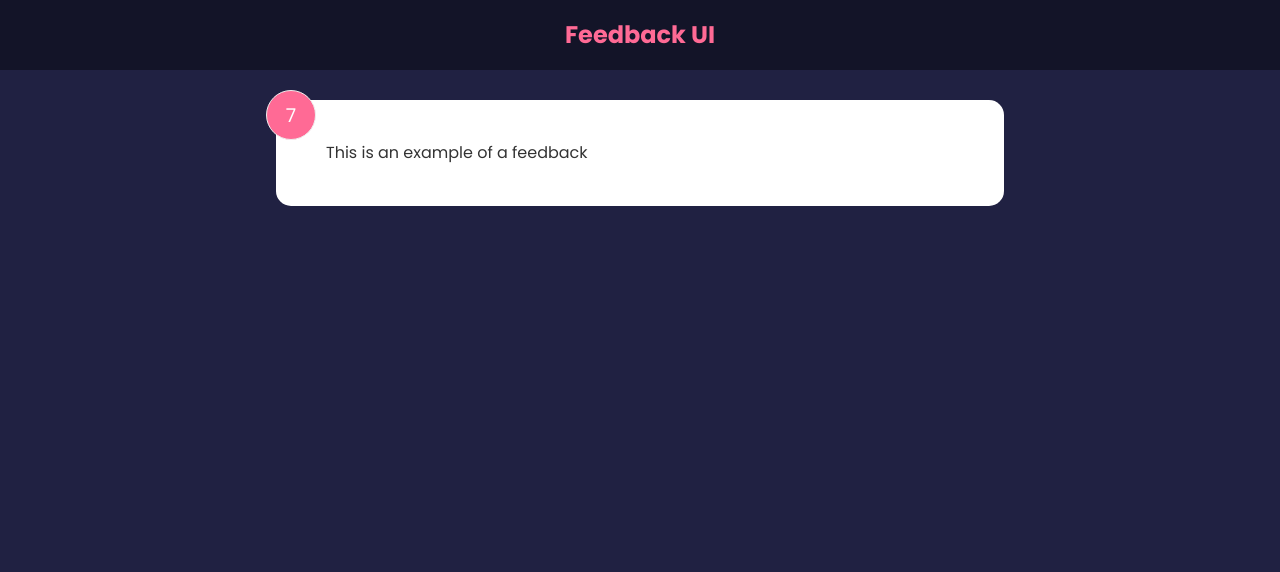
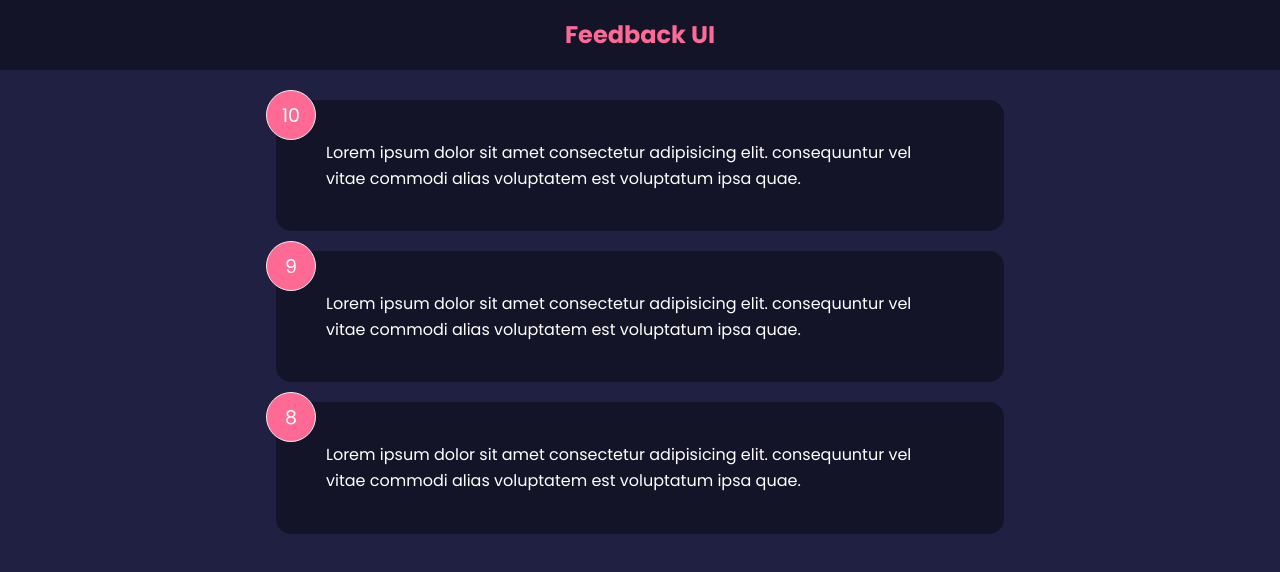
Before and after one commit to snieto10/feedback-app, a React (Create React App) app: page / in a window 1280 px wide. Shown: the top 572 px of the page. Built offline with nearby package versions, Linux system fonts and the light colour scheme.

Commit message:
design ready

```diff
--- a/src/App.js
+++ b/src/App.js
@@ -1,12 +1,16 @@
+import { useState } from "react";
 import Header from "./components/Header";
-import FeedbackItem from "./components/FeedbackItem";
+import FeedbackList from "./components/FeedbackList";
+import feedbackData from "./data/FeedbackData";
+import Card from "./components/shared/Card";
 
 function App() {
+  const [feedback, setFeedback] = useState(feedbackData);
   return (
     <>
       <Header />
       <div className="container">
-        <FeedbackItem />
+        <FeedbackList feedback={feedback} />
       </div>
     </>
   );
--- a/src/components/FeedbackItem.jsx
+++ b/src/components/FeedbackItem.jsx
@@ -1,14 +1,17 @@
-import { useState } from "react";
+import PropTypes from "prop-types";
+import Card from "./shared/Card";
 
-function FeedbackItem() {
-  const [rating, setRating] = useState(7);
-  const [text, setText] = useState("This is an example of a feedback");
+function FeedbackItem({ item }) {
   return (
-    <div className="card">
-      <div className="num-display">{rating}</div>
-      <div className="text-display">{text}</div>
-    </div>
+    <Card>
+      <div className="num-display">{item.rating}</div>
+      <div className="text-display">{item.text}</div>
+    </Card>
   );
 }
 
+FeedbackItem.propTypes = {
+  item: PropTypes.object.isRequired,
+};
+
 export default FeedbackItem;
--- /dev/null
+++ b/src/components/FeedbackList.jsx
@@ -0,0 +1,22 @@
+import FeedbackItem from "./FeedbackItem";
+import PropTypes from "prop-types";
+
+function FeedbackList({ feedback }) {
+  if (!feedback || feedback.length === 0) {
+    return <p>No Feedback Yet</p>;
+  }
+
+  return (
+    <div className="feedback-list">
+      {feedback.map((item) => (
+        <FeedbackItem key={item.id} item={item} />
+      ))}
+    </div>
+  );
+}
+
+FeedbackList.propTypes = {
+  feedback: PropTypes.array.isRequired,
+};
+
+export default FeedbackList;
--- /dev/null
+++ b/src/components/shared/Card.jsx
@@ -0,0 +1,27 @@
+import PropTypes from "prop-types";
+
+function Card({ children, reverse }) {
+  //   return <div className={`card ${reverse && "reverse"}`}>{children}</div>;
+  return (
+    <div
+      className="card"
+      style={{
+        backgroundColor: reverse ? "rgba(0,0,0,0.4)" : "#fff",
+        color: reverse ? "#fff" : "#000",
+      }}
+    >
+      {children}
+    </div>
+  );
+}
+
+Card.defaultProps = {
+  reverse: true,
+};
+
+Card.propTypes = {
+  children: PropTypes.node.isRequired,
+  reverse: PropTypes.bool,
+};
+
+export default Card;
--- /dev/null
+++ b/src/data/FeedbackData.js
@@ -0,0 +1,19 @@
+const feedbackData = [
+  {
+    id: 1,
+    rating: 10,
+    text: "Lorem ipsum dolor sit amet consectetur adipisicing elit. consequuntur vel vitae commodi alias voluptatem est voluptatum ipsa quae.",
+  },
+  {
+    id: 2,
+    rating: 9,
+    text: "Lorem ipsum dolor sit amet consectetur adipisicing elit. consequuntur vel vitae commodi alias voluptatem est voluptatum ipsa quae.",
+  },
+  {
+    id: 3,
+    rating: 8,
+    text: "Lorem ipsum dolor sit amet consectetur adipisicing elit. consequuntur vel vitae commodi alias voluptatem est voluptatum ipsa quae.",
+  },
+];
+
+export default feedbackData;
```
